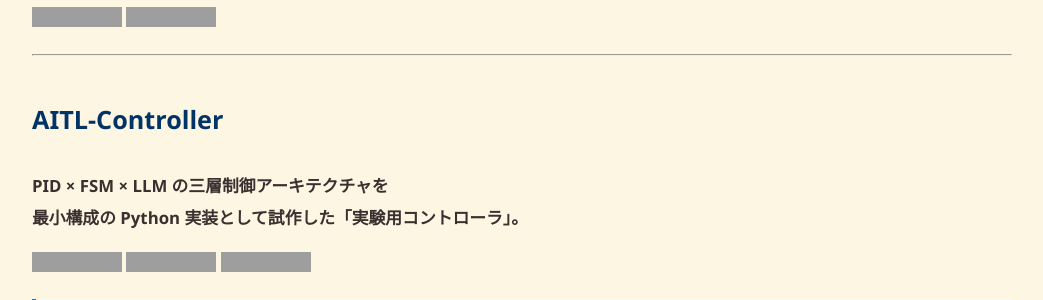
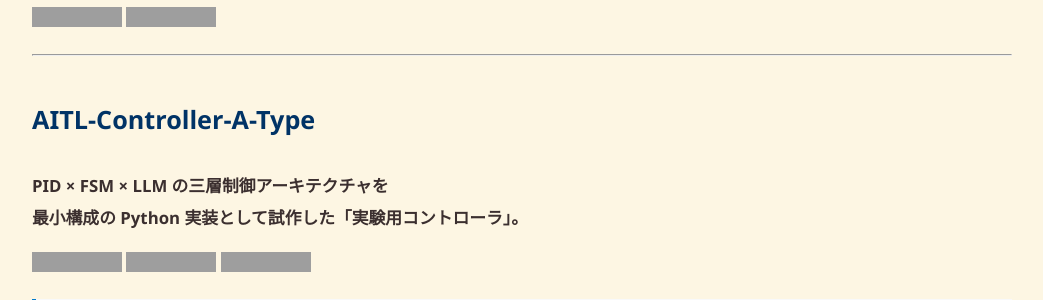
Before and after one commit to Samizo-AITL/Samizo-AITL.github.io, a Jekyll site: the page built from index.md, in a window 1280 px wide and 900 px high, scrolled down 2123 px. Shown: the part 158-458 px from the top of the window, without its empty margins (118-1161 px from the left). Built offline with Jekyll 4.4.1, drawn with Linux system fonts in a browser that asks for light colours; grey boxes are pictures that could not be loaded.

Commit message:
Update index.md

```diff
--- a/index.md
+++ b/index.md
@@ -78,13 +78,13 @@
 
 ---
 
-## AITL-Controller
+## AITL-Controller-A-Type
 
 **PID × FSM × LLM の三層制御アーキテクチャを
 最小構成の Python 実装として試作した「実験用コントローラ」。**
 
-[![Site](https://img.shields.io/badge/View-Site-brightgreen?logo=github)](https://samizo-aitl.github.io/aitl-controller)
-[![Repo](https://img.shields.io/badge/View-Repo-blue?logo=github)](https://github.com/Samizo-AITL/aitl-controller)
+[![Site](https://img.shields.io/badge/View-Site-brightgreen?logo=github)](https://samizo-aitl.github.io/aitl-controller-a-type)
+[![Repo](https://img.shields.io/badge/View-Repo-blue?logo=github)](https://github.com/Samizo-AITL/aitl-controller-a-type)
 ![Status](https://img.shields.io/badge/Status-内容検証中-orange)
 
 > ⚠️ **内容検証中 / Experimental**
```
